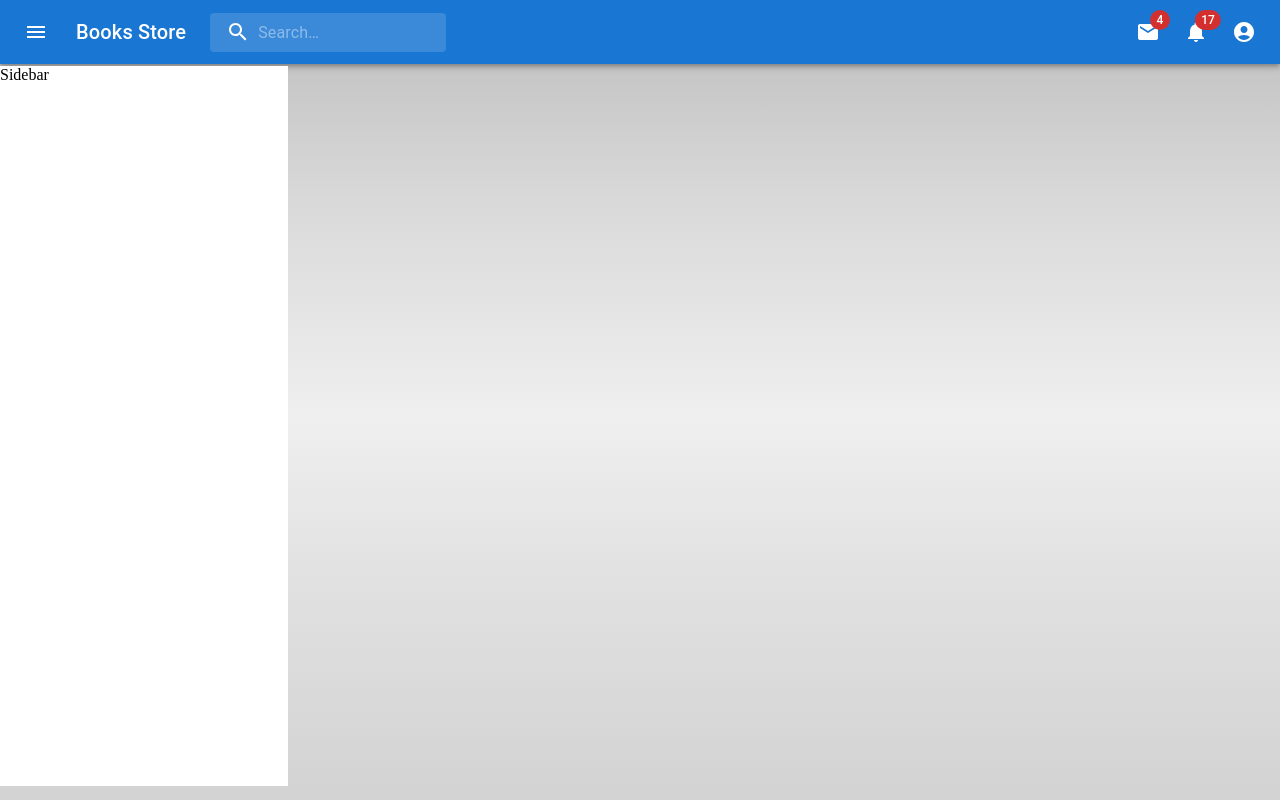
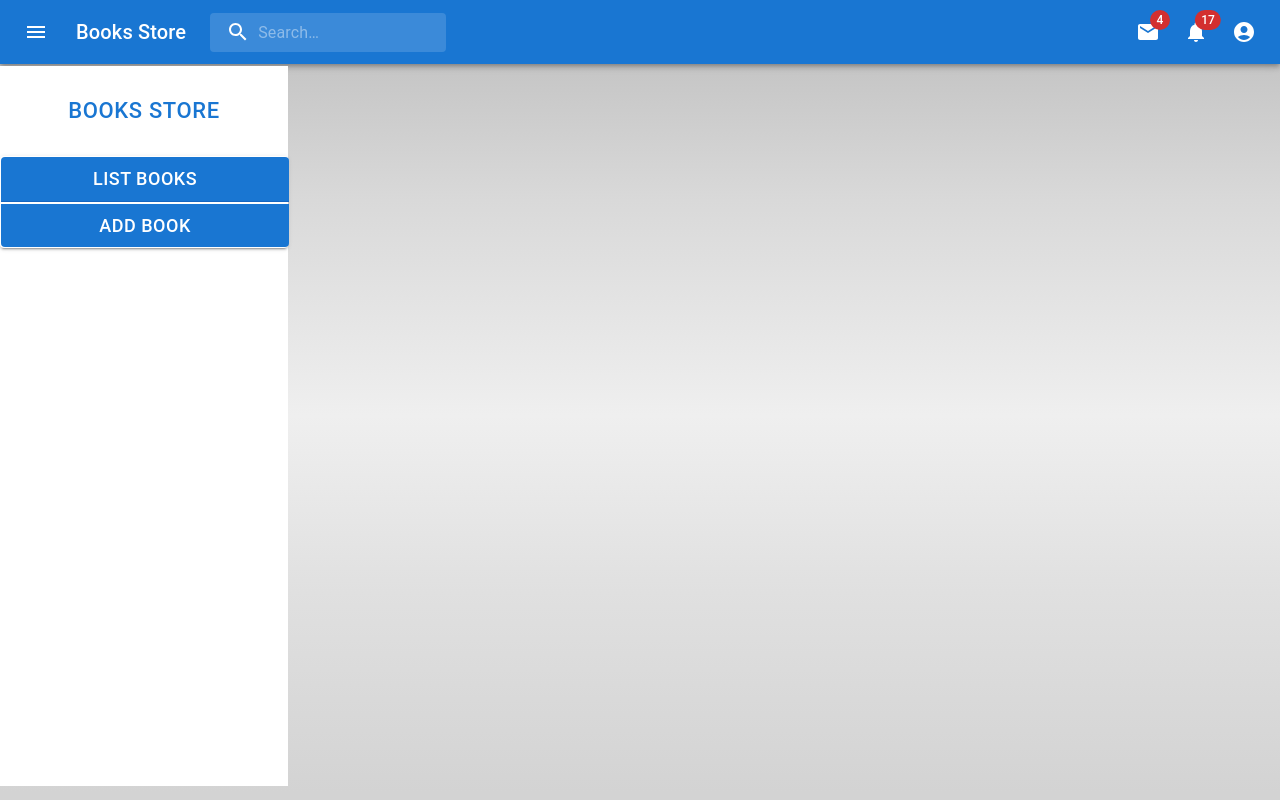
Before and after one commit to sauniel93/book-store, a React (Create React App) app in the folder book-store/: page / in a window 1280 px wide. Built offline with nearby package versions, Linux system fonts and the light colour scheme.

Commit message:
add sidebar button list

```diff
--- a/book-store/src/components/Sidebar.js
+++ b/book-store/src/components/Sidebar.js
@@ -1,4 +1,5 @@
 import React from "react";
+import SidebarButtonList from "./SidebarButtonList";
 import { useMenuContext } from "../contexts/MenuContext";
 
 const Sidebar = () => {
@@ -6,18 +7,12 @@ const Sidebar = () => {
   return (
     <>
       <div className="flex absolute">
-      {activeMenu ? (
         <div
-          className="fixed w-18"
+          className={`fixed ${activeMenu ? "w-18" : "w-0 d-none"}`}
           style={{ backgroundColor: "white", height: "90vh", zIndex: "5" }}
         >
-          Sidebar
+          <SidebarButtonList />
         </div>
-      ) : (
-        <div className="fixed w-0 d-none">
-          Sidebar
-        </div>
-      )}
       </div>
     </>
   );
--- /dev/null
+++ b/book-store/src/components/SidebarButtonList.js
@@ -0,0 +1,51 @@
+import Button from "@mui/material/Button";
+import ButtonGroup from "@mui/material/ButtonGroup";
+import Box from "@mui/material/Box";
+import { NavLink } from "react-router-dom";
+
+function SidebarButton({ id, url, title }) {
+
+  return (
+    <NavLink to={url} style={{ textDecoration: "none", color: "#fff" }}>
+      <Button
+        className="w-full"
+        key={id}
+        style={{ margin: "1px", fontSize: "18px" }}
+      >
+        <span>{title}</span>
+      </Button>
+    </NavLink>
+  );
+}
+
+export default function SidebarButtonList() {
+  const menus = [
+    { id: "one", url: "/", title: "List Books" },
+    { id: "two", url: "/add", title: "Add Book" },
+  ];
+  return (
+    <>
+      <NavLink className="w-full" to={"/"} style={{ textDecoration: "none" }}>
+        <Button
+          className="w-full"
+          style={{ marginTop: "25px", height: "40px", fontSize: "22px" }}
+        >
+          <span>Books Store</span>
+        </Button>
+      </NavLink>
+      <Box>
+        <ButtonGroup
+          orientation="vertical"
+          aria-label="vertical contained button group"
+          variant="contained"
+          className="w-full"
+          style={{ marginTop: "25px", boxSizing: "border-box" }}
+        >
+          {menus.map((menu) => (
+            <SidebarButton {...menu} key={menu.id} />
+          ))}
+        </ButtonGroup>
+      </Box>
+    </>
+  );
+}
```
Also changed, not shown: book-store/src/App.js (+7 -1 lines).
